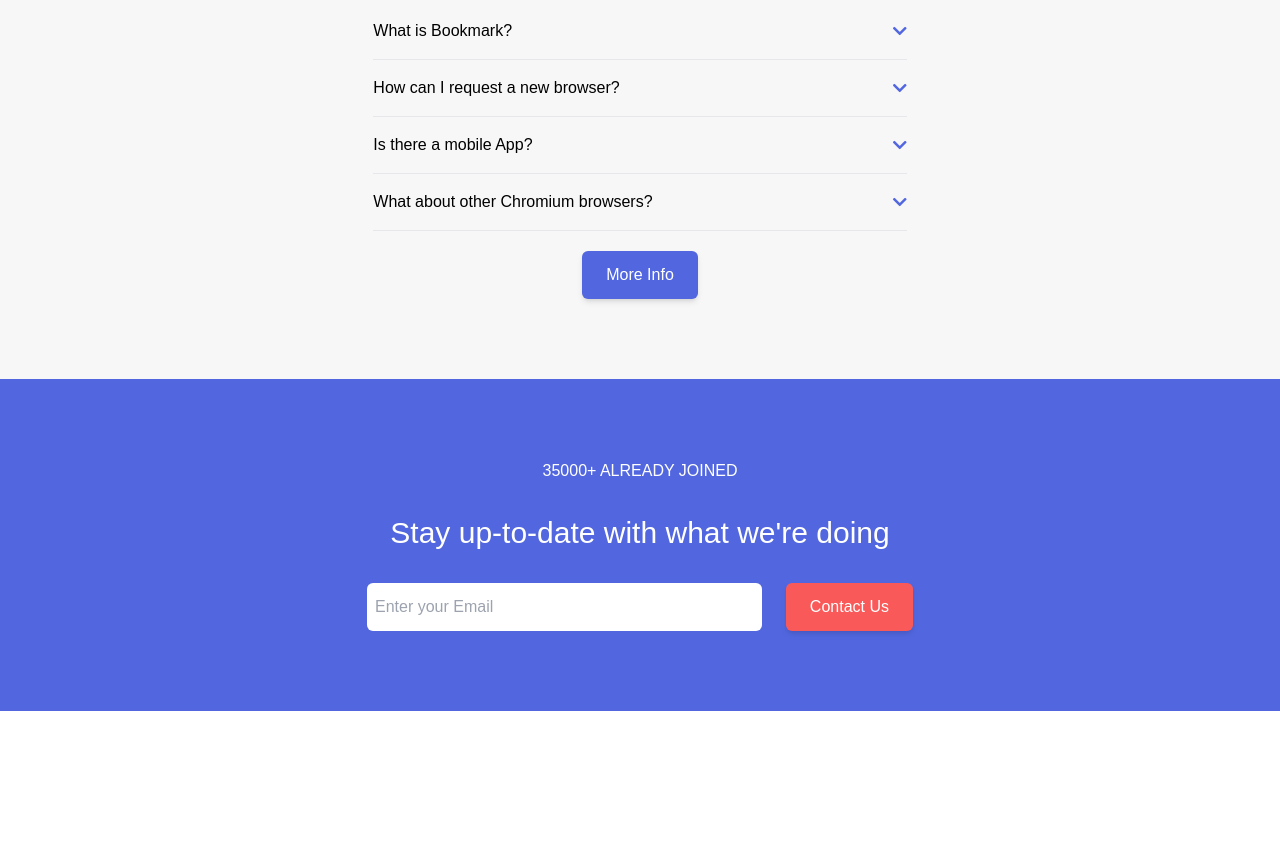
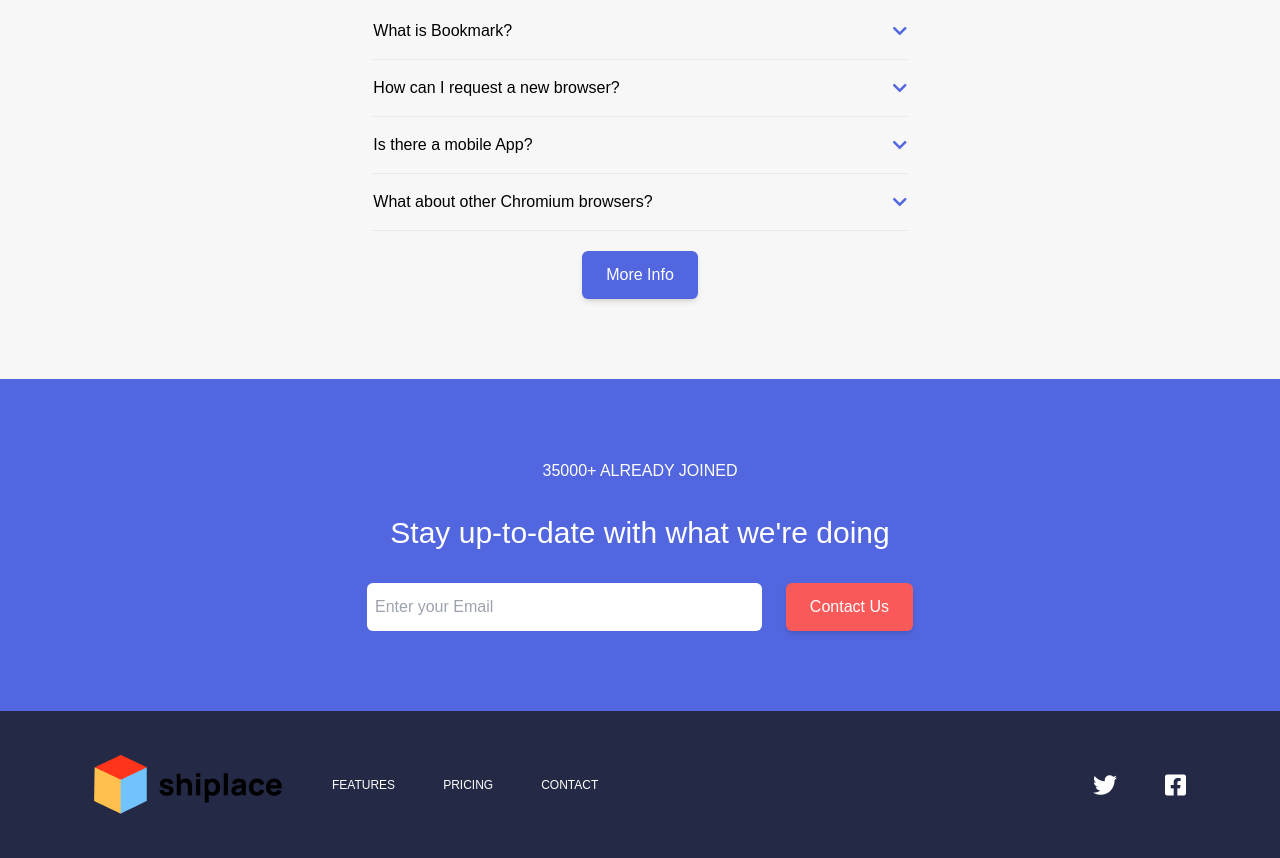
Before and after one commit to ummesalmaali/bookmark-with-tailwind, a website: page index.html in a window 1280 px wide. Shown: the part 3646-4504 px from the top of the page. Before the commit the page ends 4357 px from the top, so only its background shows below. Drawn offline with Linux system fonts and the light colour scheme.

Commit message:
contact-added

```diff
--- a/index.html
+++ b/index.html
@@ -505,5 +505,23 @@
 
       </div>
     </section>
+    <!-- Footer section -->
+    <footer class="bg-bookmark-blue py-8">
+      <div class="container flex flex-col md:flex-row items-center">
+        <div class="flex flex-1 flex-wrap items-center justify-center md:justify-start gap-12">
+          <img src="./src/img/logo.png" alt="">
+          <ul class="flex text-white uppercase gap-12 text-xs">
+            <li class="cursor-pointer">Features</li>
+            <li class="cursor-pointer">Pricing</li>
+            <li class="cursor-pointer">Contact</li>
+          </ul>
+        </div>
+        <div class="flex gap-12 mt-12 md:mt-0">
+          <span><i class="text-white text-2xl fab fa-twitter"></i></span>
+          <span><i class="text-white text-2xl fab fa-facebook-square"></i></span>
+        </div>
+      </div>
+
+    </footer>
   </body>
 </html>
```
Also changed, not shown: dist/tailwind.css.
